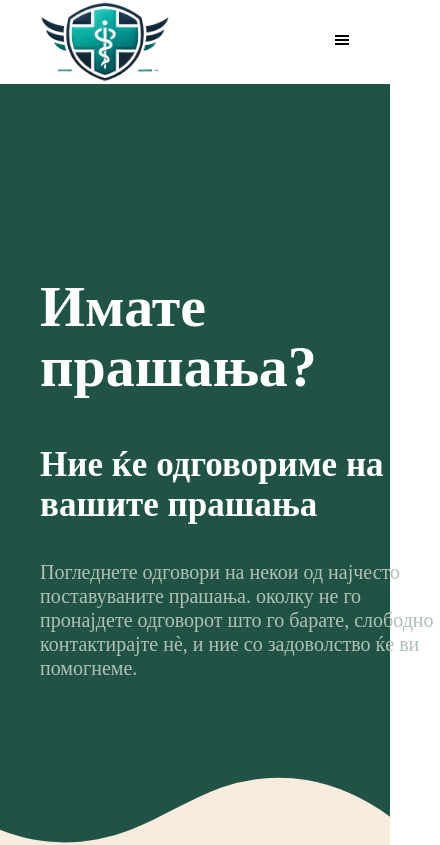
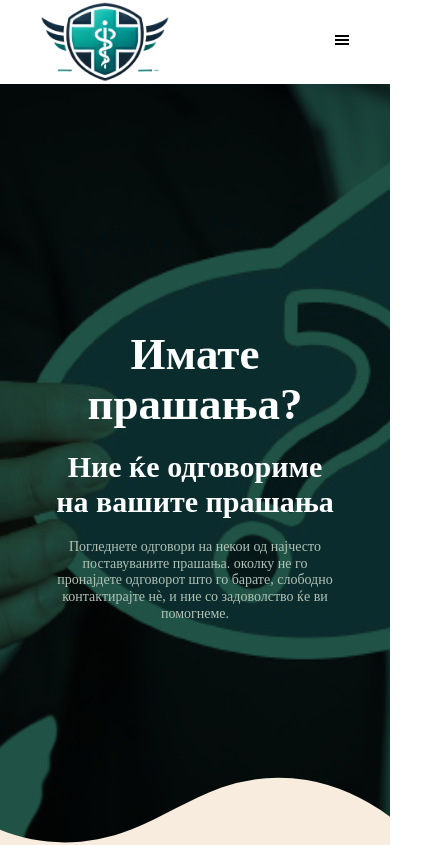
Before and after one commit to sasko87/health-insurance-website, a React (Vite) app: page /prasanja in a window 390 px wide. Shown: the top 845 px of the page, 440 px wide, since content can reach past the window. Built offline with nearby package versions, Linux system fonts and the light colour scheme.

Commit message:
questions and contact responsive

```diff
--- a/src/components/HeroContact/HeroContact.jsx
+++ b/src/components/HeroContact/HeroContact.jsx
@@ -5,24 +5,36 @@
 
 const HeroContact = () => {
   return (
-    <Main>
+    <main className={classes.hero}>
+      <div className={classes["custom-shape-divider-bottom-1739106416"]}>
+        <svg
+          data-name="Layer 1"
+          xmlns="http://www.w3.org/2000/svg"
+          viewBox="0 0 1200 120"
+          preserveAspectRatio="none"
+        >
+          <path
+            d="M321.39,56.44c58-10.79,114.16-30.13,172-41.86,82.39-16.72,168.19-17.73,250.45-.39C823.78,31,906.67,72,985.66,92.83c70.05,18.48,146.53,26.09,214.34,3V0H0V27.35A600.21,600.21,0,0,0,321.39,56.44Z"
+            className={classes["shape-fill"]}
+          ></path>
+        </svg>
+      </div>
+
       <div className={classes.titles}>
         <h2>Контактирајте не</h2>
         <p>
           Доколку имате прашања или ви е потребна дополнителна информација за
           нашите полиси за приватно здравствено осигурување, слободно
           контактирајте не. Нашиот тим е секогаш подготвен да ви помогне да го
-          изберете најдоброто решение според вашите потреби. Можете да ни пишете
-          преку формуларот на оваа страница или да не контактирате на нашата
-          е-пошта или телефон. Осигурете ја вашата иднина со полиса која ќе ве
-          заштити и ќе ви овозможи сигурност во секојдневниот живот. Ние се
-          грижиме за вашето здравје и благосостојба.
+          изберете најдоброто решение според вашите потреби. Осигурете ја вашата
+          иднина со полиса која ќе ве заштити и ќе ви овозможи сигурност во
+          секојдневниот живот. Ние се грижиме за вашето здравје и благосостојба.
         </p>
       </div>
       <div className={classes.heroImg}>
         <img src={contactImg} alt="Контактирајте не" />
       </div>
-    </Main>
+    </main>
   );
 };
 
--- a/src/components/HeroContact/HeroContact.module.css
+++ b/src/components/HeroContact/HeroContact.module.css
@@ -1,10 +1,62 @@
+.custom-shape-divider-bottom-1739106416 {
+  position: absolute;
+  bottom: 0;
+  left: 0;
+  width: 100%;
+  overflow: hidden;
+  line-height: 0;
+  transform: rotate(180deg);
+  z-index: 10;
+}
+
+.custom-shape-divider-bottom-1739106416 svg {
+  position: relative;
+  display: block;
+  width: calc(161% + 1.5px);
+  height: 120px;
+}
+
+.custom-shape-divider-bottom-1739106416 .shape-fill {
+  fill: #f8ecde;
+}
+
+.hero {
+  display: flex;
+  align-items: center;
+
+  flex-direction: row;
+  gap: 70px;
+  background-color: #205346;
+  padding: 0 40px;
+  height: 90vh;
+  position: relative;
+}
+
+.hero h2 {
+  font-size: 58px;
+  line-height: 60px;
+  color: #fdfefe;
+  font-weight: bold;
+}
+
+.hero h3 {
+  font-size: 35px;
+  line-height: 40px;
+  color: #fdfefe;
+}
+
+.hero p {
+  font-size: 20px;
+  line-height: 120%;
+  color: #b0c1b6;
+}
+
 .titles {
   width: 45%;
   align-self: flex-start;
   align-self: flex-start;
   margin-top: auto;
   margin-bottom: auto;
-  min-width: 400px;
 }
 
 .heroImg {
@@ -14,3 +66,61 @@
 .heroImg img {
   width: 100%;
 }
+
+@media screen and (max-width: 1200px) {
+  .titles {
+    margin-top: 120px;
+  }
+
+  .titles h2 {
+    font-size: 45px;
+    line-height: 50px;
+  }
+}
+
+@media screen and (max-width: 993px) {
+  .titles {
+    width: 80%;
+    margin: auto;
+    text-align: center;
+  }
+
+  .heroImg {
+    display: none;
+  }
+
+  .hero {
+    background: url("../../assets/contact-us.png") #205346 no-repeat;
+    background-blend-mode: multiply;
+    background-position: center;
+    background-size: cover;
+  }
+}
+
+@media screen and (max-width: 768px) {
+  .hero {
+    padding: 20px;
+  }
+  .titles {
+    width: 90%;
+  }
+}
+
+@media screen and (max-width: 600px) {
+  .titles {
+    margin: auto;
+  }
+  .titles h2 {
+    margin-bottom: 20px;
+  }
+
+  .titles p {
+    font-size: 16px;
+  }
+}
+
+@media screen and (max-width: 600px) {
+  .titles h2 {
+    font-size: 30px;
+  }
+}
--- a/src/components/HeroQuestions/HeroQuestions.jsx
+++ b/src/components/HeroQuestions/HeroQuestions.jsx
@@ -1,11 +1,25 @@
 import React from "react";
-import Main from "../Main/Main";
+
 import questionImg from "../../assets/question.png";
 import classes from "./HeroQuestions.module.css";
 
 const HeroQuestions = () => {
   return (
-    <Main>
+    <main className={classes.hero}>
+      <div className={classes["custom-shape-divider-bottom-1739106416"]}>
+        <svg
+          data-name="Layer 1"
+          xmlns="http://www.w3.org/2000/svg"
+          viewBox="0 0 1200 120"
+          preserveAspectRatio="none"
+        >
+          <path
+            d="M321.39,56.44c58-10.79,114.16-30.13,172-41.86,82.39-16.72,168.19-17.73,250.45-.39C823.78,31,906.67,72,985.66,92.83c70.05,18.48,146.53,26.09,214.34,3V0H0V27.35A600.21,600.21,0,0,0,321.39,56.44Z"
+            className={classes["shape-fill"]}
+          ></path>
+        </svg>
+      </div>
+
       <div className={classes.titles}>
         <h2>Имате прашања?</h2>
         <h3>Ние ќе одговориме на вашите прашања</h3>
@@ -18,7 +32,7 @@
       <div className={classes.heroImg}>
         <img src={questionImg} />
       </div>
-    </Main>
+    </main>
   );
 };
 
--- a/src/components/HeroQuestions/HeroQuestions.module.css
+++ b/src/components/HeroQuestions/HeroQuestions.module.css
@@ -1,10 +1,60 @@
+.custom-shape-divider-bottom-1739106416 {
+  position: absolute;
+  bottom: 0;
+  left: 0;
+  width: 100%;
+  overflow: hidden;
+  line-height: 0;
+  transform: rotate(180deg);
+  z-index: 10;
+}
+
+.custom-shape-divider-bottom-1739106416 svg {
+  position: relative;
+  display: block;
+  width: calc(161% + 1.5px);
+  height: 120px;
+}
+
+.custom-shape-divider-bottom-1739106416 .shape-fill {
+  fill: #f8ecde;
+}
+
+.hero {
+  display: flex;
+  align-items: center;
+  flex-direction: row;
+
+  background-color: #205346;
+  padding: 0 40px;
+  height: 90vh;
+  position: relative;
+}
+
+.hero h2 {
+  font-size: 58px;
+  line-height: 60px;
+  color: #fdfefe;
+  font-weight: bold;
+}
+
+.hero h3 {
+  font-size: 35px;
+  line-height: 40px;
+  color: #fdfefe;
+}
+
+.hero p {
+  font-size: 20px;
+  line-height: 120%;
+  color: #b0c1b6;
+}
+
 .titles {
   width: 45%;
   align-self: flex-start;
-  align-self: flex-start;
   margin-top: auto;
   margin-bottom: auto;
-  min-width: 400px;
 }
 
 .heroImg {
@@ -14,4 +64,63 @@
 .heroImg img {
   border-radius: 15px;
   width: 100%;
+  height: 80%;
 }
+
+@media screen and (max-width: 1200px) {
+  .titles {
+    margin-top: 120px;
+  }
+
+  .titles h2 {
+    font-size: 45px;
+    line-height: 50px;
+  }
+}
+
+@media screen and (max-width: 993px) {
+  .titles {
+    width: 80%;
+    margin: auto;
+    text-align: center;
+  }
+
+  .heroImg {
+    display: none;
+  }
+
+  .hero {
+    background: url("../../assets/question.png") #205346 no-repeat;
+    background-blend-mode: multiply;
+    background-position: center;
+    background-size: cover;
+  }
+}
+
+@media screen and (max-width: 768px) {
+  .hero {
+    padding: 20px;
+  }
+  .titles {
+    width: 80%;
+  }
+}
+
+@media screen and (max-width: 600px) {
+  .titles {
+    margin: auto;
+  }
+  .titles h2 {
+    margin-bottom: 20px;
+  }
+  .titles h3 {
+    font-size: 30px;
+    line-height: 35px;
+    margin-top: 20px;
+    margin-bottom: 20px;
+  }
+
+  .titles p {
+    font-size: 14px;
+  }
+}
```
